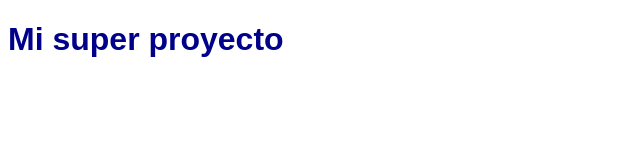
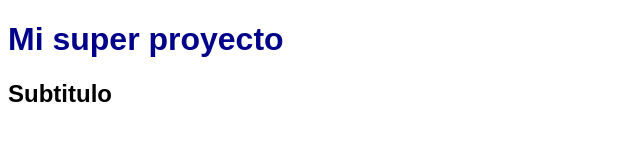
Before and after one commit to cosmefulanitocc/mi-super-proyecto, a plain HTML site: page index.html in a window 1280 px wide. Shown: the whole page, without its empty margins (0-640 px from the left). Drawn offline with Linux system fonts and the light colour scheme.

Commit message:
Nuevo subtitulo

```diff
--- a/css/style.css
+++ b/css/style.css
@@ -5,3 +5,7 @@ body  {
 h1 {
     color: darkblue;
 }
+
+h2 {
+    text-decoration: solid 2px blue;
+}
--- a/index.html
+++ b/index.html
@@ -8,5 +8,6 @@
 </head>
 <body>
     <h1>Mi super proyecto</h1>
+    <h2>Subtitulo</h2>
 </body>
 </html>
```
